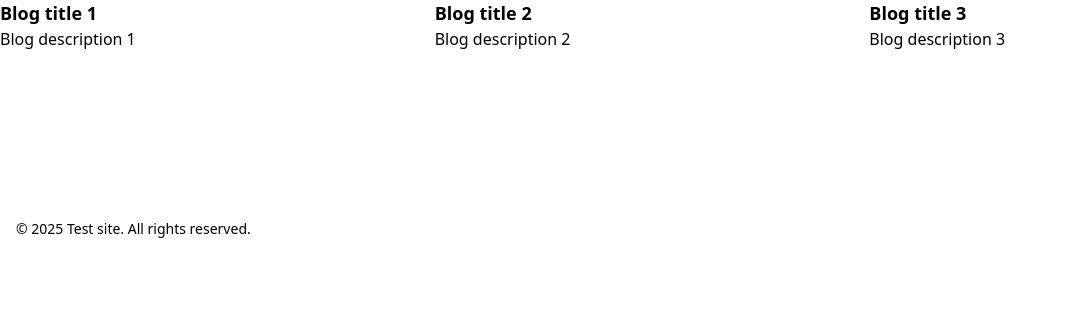
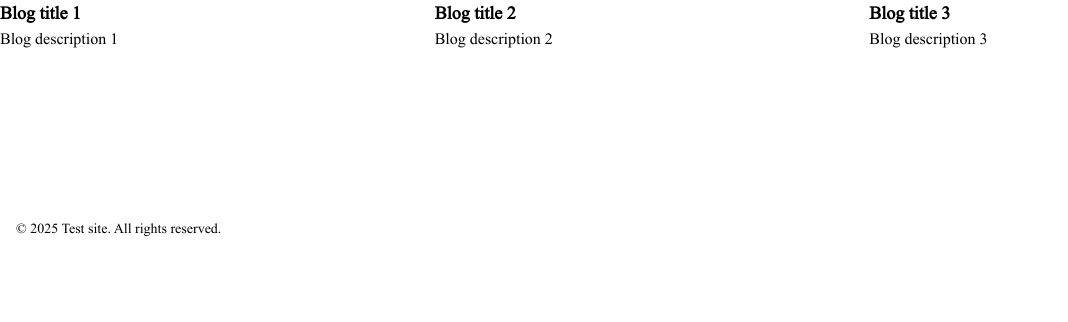
Before and after one commit to joshjamestaylor/filament, a Laravel app: page / in a window 1280 px wide. Shown: the part 3666-3988 px from the top of the page, without its empty margins (0-1068 px from the left). Run offline with Laravel 12, Linux system fonts and the light colour scheme; data comes from the database, SQL or seed files in the repository; style sheets or scripts are compiled from the project's sources; parts of the project's set-up code (start-up, migrations or seed data) failed here and were passed over; some libraries are stand-ins or nearby versions.

Commit message:
build: setup fonts

```diff
--- a/app/Filament/Pages/Settings.php
+++ b/app/Filament/Pages/Settings.php
@@ -112,6 +112,11 @@ class Settings extends Page implements HasForms
                                     ->maxItems(10), // Optional: you can set a maximum number of items
                             ]),
 
+                            Tabs\Tab::make('Fonts')
+                            ->schema([
+
+                            ]),
+
                         // Socials tab
 
                     ])
--- a/resources/css/app.css
+++ b/resources/css/app.css
@@ -10,3 +10,11 @@
     --font-sans: 'Instrument Sans', ui-sans-serif, system-ui, sans-serif, 'Apple Color Emoji', 'Segoe UI Emoji',
         'Segoe UI Symbol', 'Noto Color Emoji';
 }
+
+@font-face {
+    font-family: 'Times New Roman';
+    src: url('{{ asset("public/fonts/times-new-roman.woff2" ) }}') format('woff2');
+}
+body {
+    font-family: 'Times New Roman', sans-serif;
+}
--- a/resources/views/pages/show.blade.php
+++ b/resources/views/pages/show.blade.php
@@ -36,5 +36,16 @@
     <livewire:footer />
 
 @livewireScripts
+
 </body>
+<style>
+    @font-face {
+        font-family: 'Times New Roman';
+        src: url('{{ asset("public/fonts/times-new-roman.woff2" ) }}') format('woff2');
+    }
+    body {
+        font-family: 'Times New Roman', sans-serif;
+    }
+
+</style>
 </html>
```
Also changed, not shown: resources/views/layouts/app.blade.php (+11 -0 lines), resources/views/livewire/entries.blade.php (+3 -4 lines), public/fonts/times-new-roman.woff2 (added).
